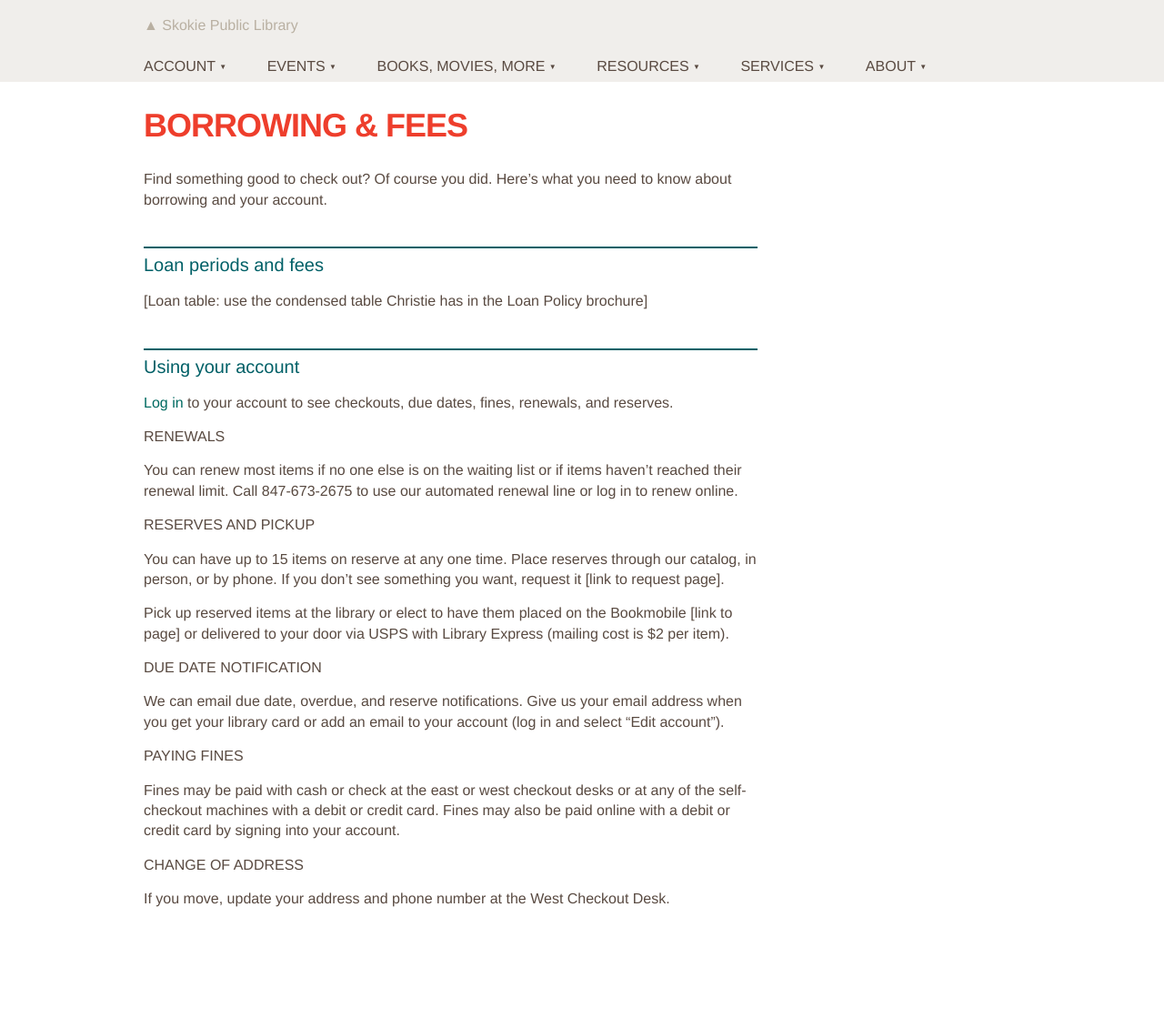
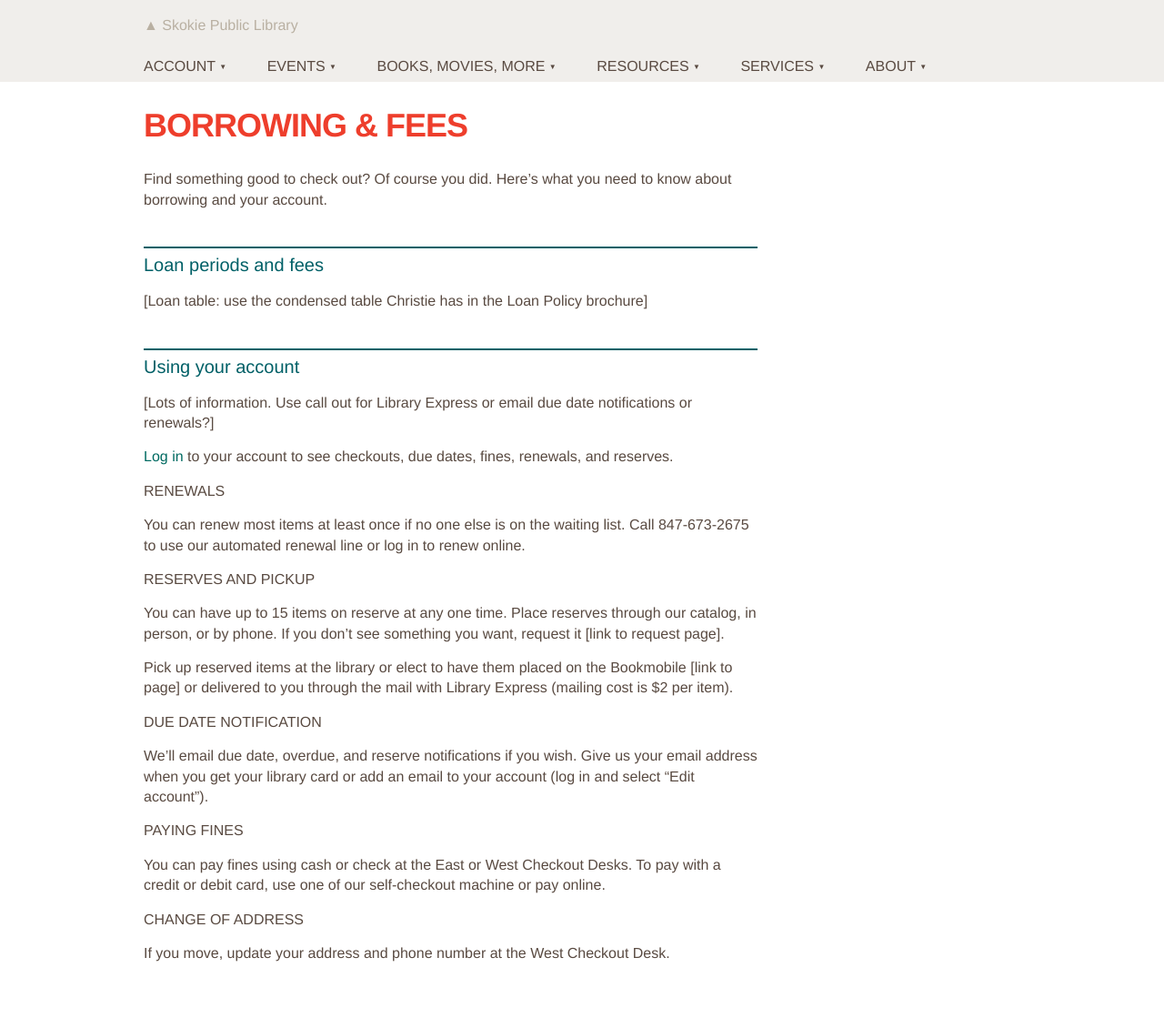
Before and after one commit to skokielibrary/spl-content, a Jekyll site: the page built from _content/eileen/about--borrowing-fees.markdown, in a window 1280 px wide. Shown: the whole page at 91% size. Built offline with Jekyll 4.4.1, drawn with Linux system fonts in a browser that asks for light colours; before the commit the page ends 1060 px from its top, so only the background shows below that.

Commit message:
Updated about--borrowing-fees.markdown

```diff
--- a/_content/eileen/about--borrowing-fees.markdown
+++ b/_content/eileen/about--borrowing-fees.markdown
@@ -11,21 +11,23 @@ Find something good to check out? Of course you did. Here's what you need to kno
 
 ##Using your account
 
+[Lots of information. Use call out for Library Express or email due date notifications or renewals?]
+
 [Log in](https://catalog.skokielibrary.info/iii/cas/login?service=https%3A%2F%2Fencore.skokielibrary.info%3A443%2Fiii%2Fencore%2Fj_acegi_cas_security_check&lang=eng) to your account to see checkouts, due dates, fines, renewals, and reserves.
 
 ###Renewals
-You can renew most items if no one else is on the waiting list or if items haven't reached their renewal limit. Call 847-673-2675 to use our automated renewal line or log in to renew online.
+You can renew most items at least once if no one else is on the waiting list. Call 847-673-2675 to use our automated renewal line or log in to renew online.
 
 ###Reserves and pickup
 You can have up to 15 items on reserve at any one time. Place reserves through our catalog, in person, or by phone. If you don't see something you want, request it [link to request page].
 
-Pick up reserved items at the library or elect to have them placed on the Bookmobile [link to page] or delivered to your door via USPS with Library Express (mailing cost is $2 per item).
+Pick up reserved items at the library or elect to have them placed on the Bookmobile [link to page] or delivered to you through the mail with Library Express (mailing cost is $2 per item).
 
 ###Due date notification
-We can email due date, overdue, and reserve notifications. Give us your email address when you get your library card or add an email to your account (log in and select "Edit account").
+We'll email due date, overdue, and reserve notifications if you wish. Give us your email address when you get your library card or add an email to your account (log in and select "Edit account").
 
 ###Paying fines
-Fines may be paid with cash or check at the east or west checkout desks or at any of the self-checkout machines with a debit or credit card. Fines may also be paid online with a debit or credit card by signing into your account.
+You can pay fines using cash or check at the East or West Checkout Desks. To pay with a credit or debit card, use one of our self-checkout machine or pay online.
 
 ###Change of address
 If you move, update your address and phone number at the West Checkout Desk.
```
